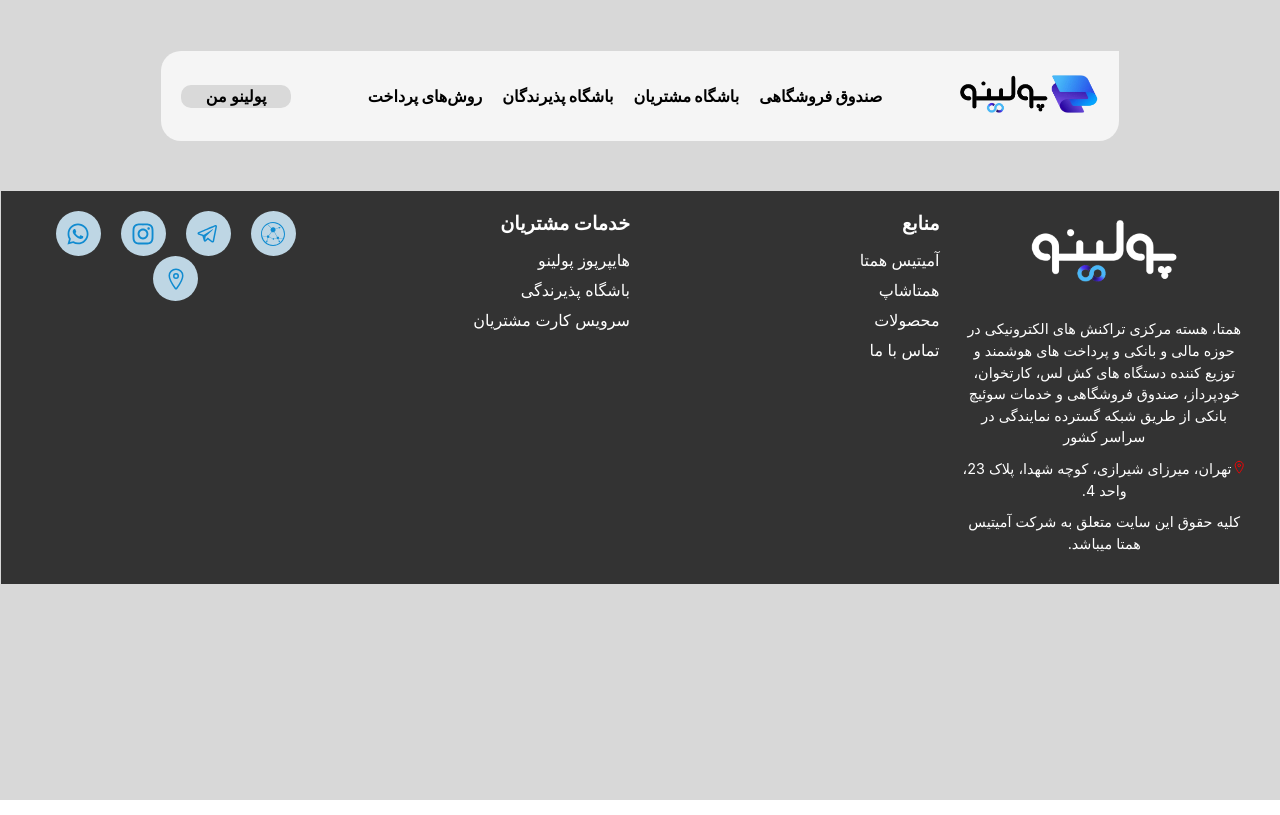
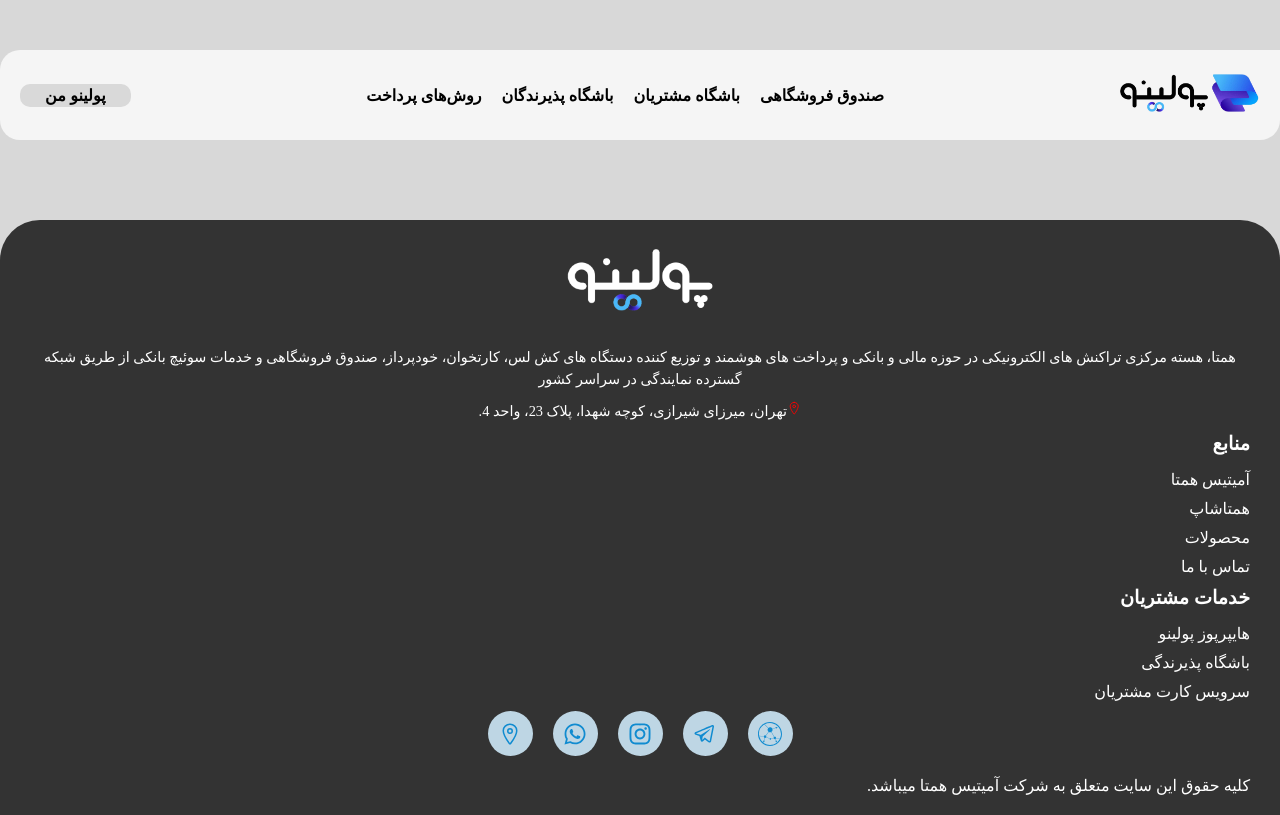
Before and after one commit to yousefbeikWork/poolino-sherkat, a React (Create React App) app: page / in a window 1280 px wide. Built offline with nearby package versions, Linux system fonts and the light colour scheme.

Commit message:
working so hard

```diff
--- a/src/App.css
+++ b/src/App.css
@@ -5,8 +5,24 @@
 }
 
 .App{
+    display: flex;
+    flex-direction: column;
+    align-items: center;
+    justify-content: center;
     background-color: #d8d8d8;
     width: 100%;
+    height: auto;
     min-height: 100vh;
-    padding: 1px;
+    /* padding: 50px 250px 0px; */
+    gap: 30px;
+    overflow: hidden;
+    position: relative;
+    color: #171717;
+    font-family: iransans-r;
 }
+
+@media (min-width: 1835px) {
+    .App{
+        padding: 50px 250px 0px;
+    }
+}
--- a/src/components/Footer.css
+++ b/src/components/Footer.css
@@ -1,12 +1,17 @@
 .footer{
+    width: 100%;
+    height: auto;
+    display: flex;
     background-color: #333;
+    align-items: start;
+    justify-content: space-between;
+    flex-direction: column;
+    direction: rtl;
     color: #fff;
-    display: flex;
-    justify-content: space-between;
-    align-items: flex-start;
-    padding: 20px;
-    direction: rtl;
-    margin-bottom: 0;
+    gap: 20px;
+    padding:  20px;
+    border-radius: 40px 40px 0 0;
+    /* margin: 10% auto; */
 }.footer > div {
     flex: 1;
     margin: 0 10px;
--- a/src/components/Footer.js
+++ b/src/components/Footer.js
@@ -13,6 +13,7 @@
   return (
     <div>
         <div className='footer'>
+            <div className='footer-section'>
              <div className='footer_poolino'>
                  <img src={footerLogo} alt='پولینو'/>
                  <p>
@@ -22,9 +23,7 @@
                  <IoLocationOutline  style={{ color : "red" }}/>
                  تهران، میرزای شیرازی، کوچه شهدا، پلاک 23، واحد 4.
                  </p>
-                <p>
-                کلیه حقوق این سایت متعلق به شرکت آمیتیس همتا میباشد.
-                </p>
+
              </div>
              <div className='footer-resource'>
                  <h2>منابع</h2>
@@ -48,7 +47,13 @@
                  <a href='https://t.me/amitishamta'><button><LiaTelegram /></button></a>
                  <a href='https://www.instagram.com/amitishamta/'><button><FaInstagram /></button></a>
                  <a href='https://chat.whatsapp.com/F4fd5jfCNqPAvoQNox2O64'><button><FaWhatsapp /></button></a>
-                <a href='https://maps.app.goo.gl/nBzypXpxFx9DJwiG9'><button><IoLocationOutline /></button></a>
+                < a href='https://maps.app.goo.gl/nBzypXpxFx9DJwiG9'><button><IoLocationOutline /></button></a>
+             </div>
+             </div>
+             <div className='footer-bottom'>
+                 <p>
+                     کلیه حقوق این سایت متعلق به شرکت آمیتیس همتا میباشد.
+                 </p>
              </div>
         </div>
     </div>
--- a/src/components/Header.css
+++ b/src/components/Header.css
@@ -3,10 +3,11 @@
     justify-content: space-between;
     align-items: center;
     padding: 20px;
+    gap: 20px;
     background-color: #f5f5f5;
     border-radius: 20px 0 20px 20px;
     height: 90px;
-    width: 75%;
+    width: 100%;
     height: 90px;
     margin: 50px auto;
     position: relative;
```
Lines whose indentation alone changed are shown as unchanged.
